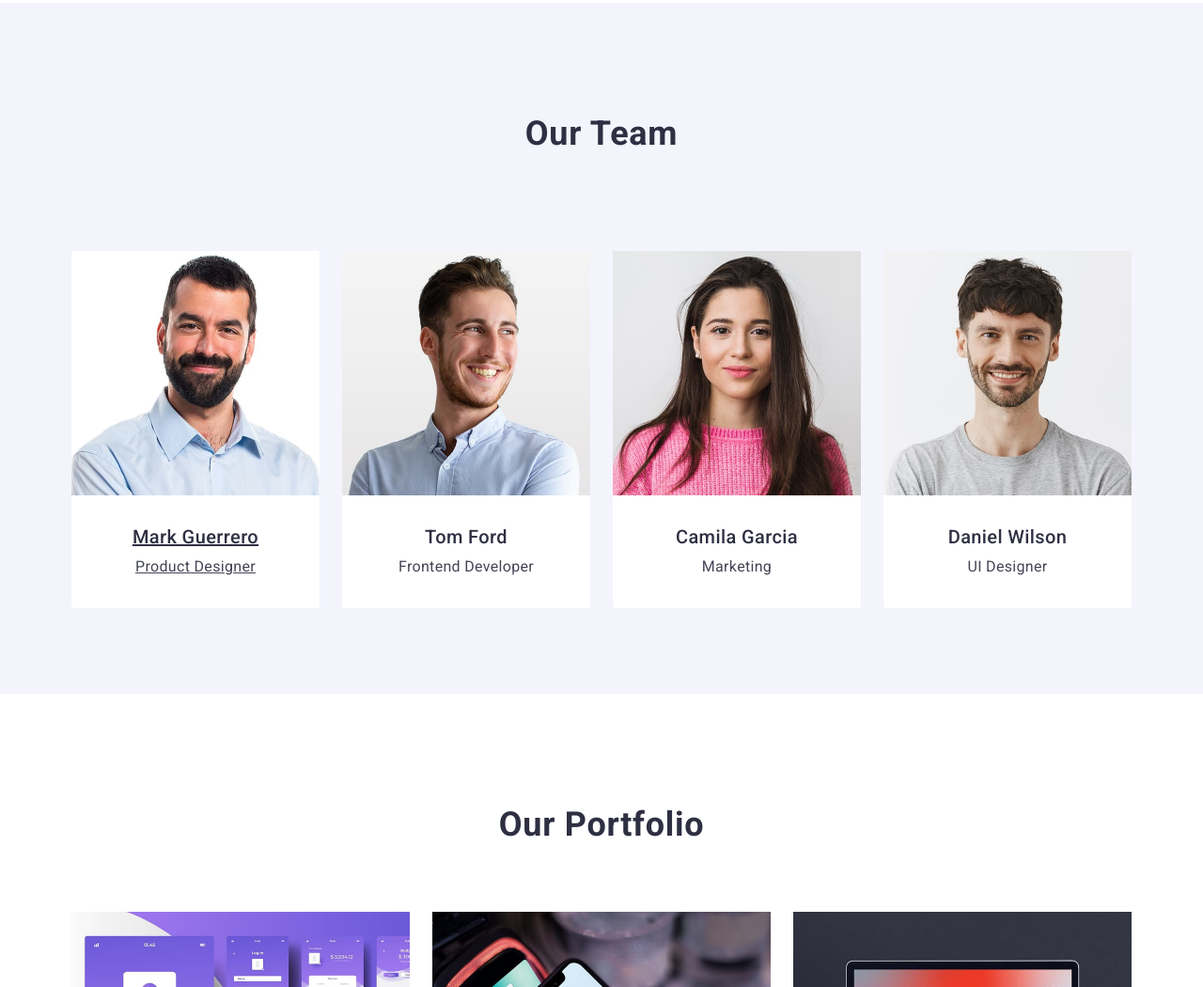
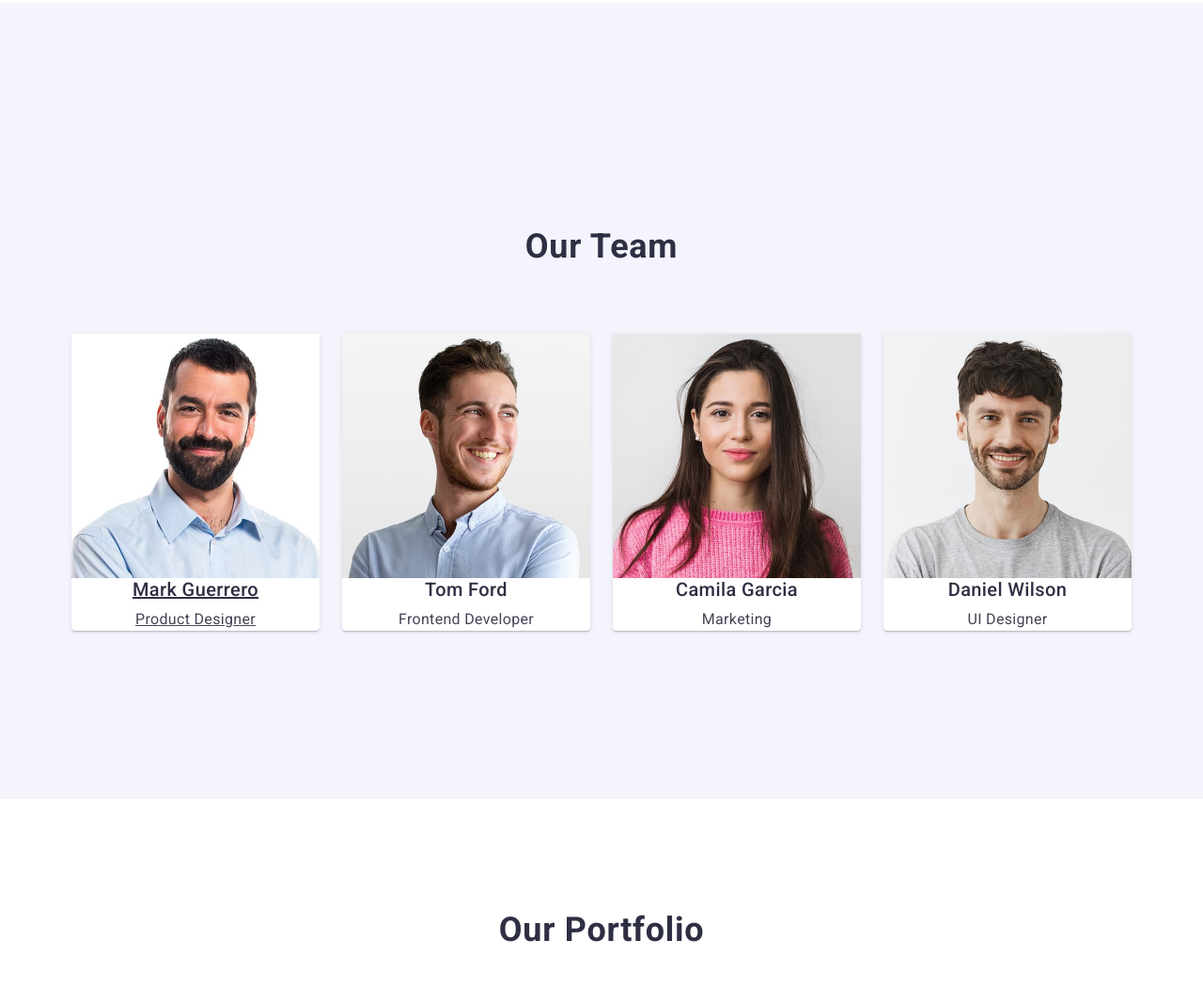
Before and after one commit to s-prigoda/goit-markup-hw-03, a plain HTML site: page index.html in a window 1280 px wide. Shown: the part 1014-2064 px from the top of the page at 94% size. Drawn offline with nearby package versions, Linux system fonts and the light colour scheme.

Commit message:
modified homework

```diff
--- a/css/styles.css
+++ b/css/styles.css
@@ -225,7 +225,8 @@ address {
   padding: 0;
   margin: -1px;
   overflow: hidden;
-  clip: rect(0, 0, 0, 0);
+  clip-path: inset(100%);
+  clip: rect(0 0 0 0);
   white-space: nowrap;
   border: 0;
 }
@@ -236,6 +237,7 @@ address {
   display: flex;
   max-width: 1128px;
   justify-content: space-between;
+  gap: 24px;
 }
 
 .benefits-list-title {
@@ -253,7 +255,6 @@ address {
 
 .benefits-list-item {
   width: calc((100% - 72px) / 4);
-  gap: 24px;
 }
 /* benefits section end */
 
@@ -261,7 +262,7 @@ address {
 
 .team {
   background: #f4f4fd;
-  padding: 120px o;
+  padding: 120px 0;
 }
 
 .team-list {
@@ -275,6 +276,8 @@ address {
   width: calc((100% - 72px) / 4);
   background-color: #ffffff;
   border-radius: 0px 0px 4px 4px;
+  box-shadow: 0 2px 1px 0 rgba(46, 47, 66, 0.08),
+    0 1px 1px 0 rgba(46, 47, 66, 0.16), 0 1px 6px 0 rgba(46, 47, 66, 0.08);
 }
 
 .team-title {
@@ -286,8 +289,6 @@ address {
   color: #2e2f42;
   padding-top: 120px;
   margin-bottom: 72px;
-  margin-left: auto;
-  margin-right: auto;
 }
 
 .team-list-title {
@@ -297,7 +298,7 @@ address {
   letter-spacing: 0.02em;
   color: #2e2f42;
   text-align: center;
-  margin-top: 32px;
+  text-align: center;
   margin-bottom: 8px;
 }
 
@@ -309,7 +310,8 @@ address {
   line-height: 1.5;
   letter-spacing: 0.02em;
   color: #434455;
-  margin-bottom: 32px;
+  margin: 0;
+  text-align: center;
 }
 
 .team-container {
--- a/index.html
+++ b/index.html
@@ -68,7 +68,7 @@
       </section>
       <section class="benefits" id="benefits">
         <div class="container">
-          <h2 class="visually-hidden" style="color: #2e2f42">Benefits</h2>
+          <h2 class="visually-hidden">Benefits</h2>
           <ul class="benefits-list">
             <li class="benefits-list-item">
               <h3 class="benefits-list-title">Strategy</h3>
@@ -104,7 +104,6 @@
       <section class="team" id="team">
         <div class="container">
           <h2 class="team-title">Our Team</h2>
-          <div class="team-container">
           <ul class="team-list">
             <li class="team-list-item">
               <img
@@ -114,9 +113,10 @@
                 height="260"
                 class="team-list-image"
               />
-
+              <div class="team-conter">
                 <h3 class="team-list-title line">Mark Guerrero</h3>
                 <p class="team-list-text line">Product Designer</p>
+              </div>
             </li>
 
             <li class="team-list-item">
@@ -127,8 +127,10 @@
                 height="260"
                 class="team-list-image"
               />
+              <div class="team-conter">
                 <h3 class="team-list-title">Tom Ford</h3>
                 <p class="team-list-text">Frontend Developer</p>
+              </div>
             </li>
 
             <li class="team-list-item">
@@ -139,9 +141,12 @@
                 height="260"
                 class="team-list-image"
               />
+              <div class="team-conter">
                 <h3 class="team-list-title">Camila Garcia</h3>
                 <p class="team-list-text">Marketing</p>
+              </div>
             </li>
+
             <li class="team-list-item">
               <img
                 src="./images/daniel.jpg"
@@ -150,12 +155,12 @@
                 height="260"
                 class="team-list-image"
               />
-
+              <div class="team-conter">
                 <h3 class="team-list-title">Daniel Wilson</h3>
                 <p class="team-list-text">UI Designer</p>
+              </div>
             </li>
           </ul>
-          </div>
         </div>
       </section>
       <section class="portfolio" id="Portfolio">
```
Lines whose indentation alone changed are shown as unchanged.
